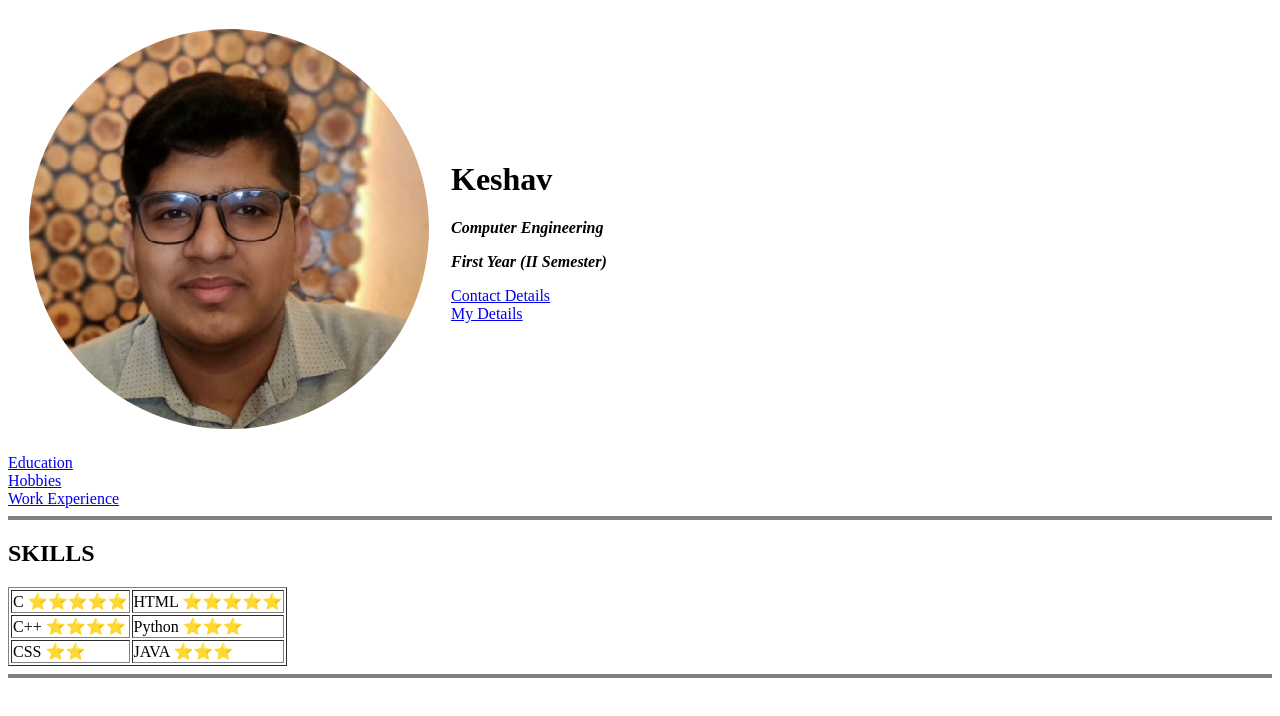
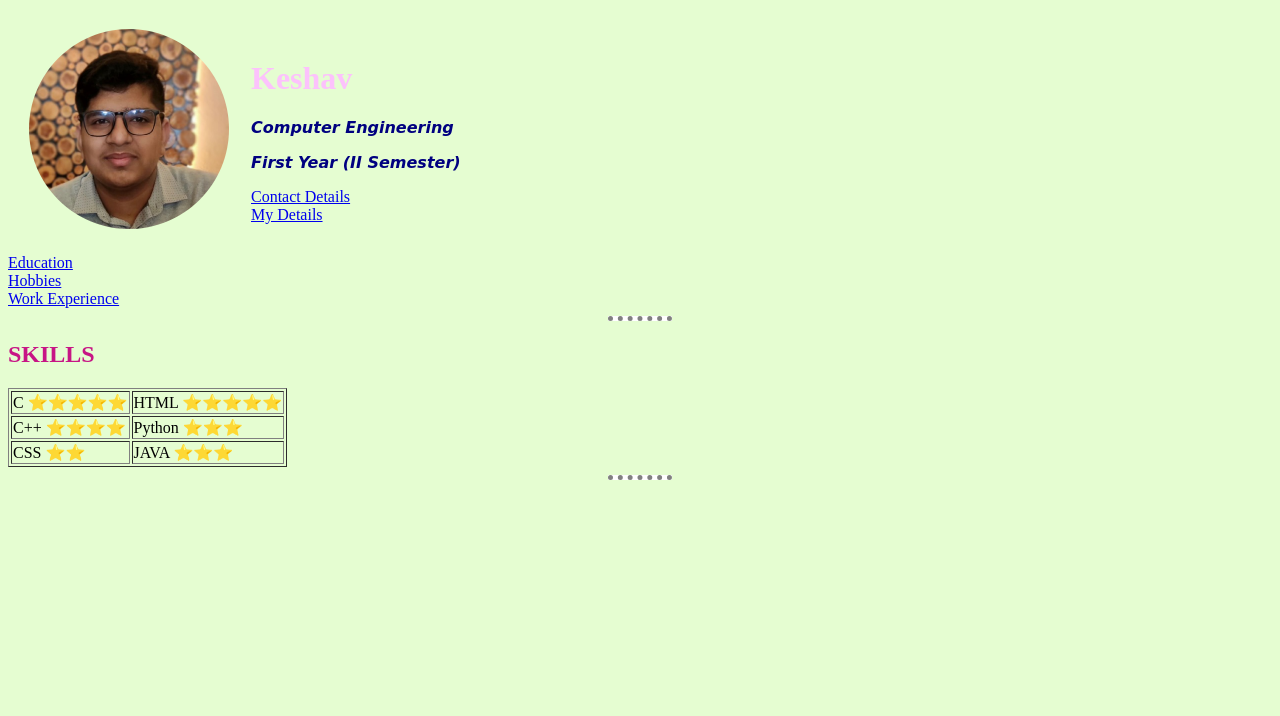
Before and after one commit to KeshavGogia/personal, a plain HTML site: page index.html in a window 1280 px wide. Drawn offline with Linux system fonts and the light colour scheme.

Commit message:
Add files via upload

```diff
--- a/contact.html
+++ b/contact.html
@@ -3,11 +3,12 @@
 <head>
     <meta charset="UTF-8">
     <title>Contact Details</title>
+    <link rel="stylesheet" href="style.css">
 </head>
 <body>
     Name :          <strong>Keshav</strong><br>
-    Contact No. :   <strong>7894561230</strong><br>
-    Email Id. :     <em>info123456@gmail.com</em><br>
+    Contact No. :   <strong>9350135880</strong><br>
+    Email Id. :     <em>keshavgogia57@gmail.com</em><br>
     Address :       Shahbad (M.)<br>
     <hr size="4" noshade>
     <form  action="mailto:keshavgogia57@gmail.com" method="post" enctype="text/plain">
--- a/index.html
+++ b/index.html
@@ -3,14 +3,15 @@
 <head>
     <meta charset="UTF-8">
     <title>Personal Site</title>
+   <link rel="stylesheet" href="style.css">
 </head>
 <body>
+
 
     <table cellspacing="20">
         <tr>
             <td><img src="Me_pic-modified.png" alt="Keshav's Profile Picture"></td>
-            <td><h1>Keshav</h1>
-            <p><em><b>Computer Engineering</b></em></p>
+            <td><h1>Keshav</h1>            <p><em><b>Computer Engineering</b></em></p>
                  <p><i><strong>First Year (II Semester)</strong></i></p>
                 <a href="contact.html">Contact Details</a>
                  <br>
@@ -22,7 +23,7 @@
     <a href="hobbies.html">Hobbies</a>
     <br>
     <a href="work.html">Work Experience</a>
-    <hr size="4" noshade>
+    <hr >
     <h2>SKILLS</h2>
 
     <table border="1">
@@ -42,7 +43,7 @@
         </tr>
     </table>
 
-    <hr size="4" noshade>
+    <hr>
 
 
 </body>
--- /dev/null
+++ b/style.css
@@ -0,0 +1,26 @@
+
+body {
+    background-color: #E5FDD1;
+}
+
+hr{
+    background-color: white;
+    border-style: dotted none none;
+    border-color: grey;
+    border-width: 5px;
+    width: 5%;
+}
+img{
+    height: 200px;
+}
+
+h1{
+    color: #FCC2FC;
+}
+h3{
+    color: #FCC2FC;
+}
+p{color: navy;font-family: cursive;}
+
+
+h2{color: mediumvioletred;}
```
Also changed, not shown: education.html (+1 -0 lines), hobbies.html (+1 -0 lines), myself.html (+1 -0 lines), work.html (+1 -0 lines).
